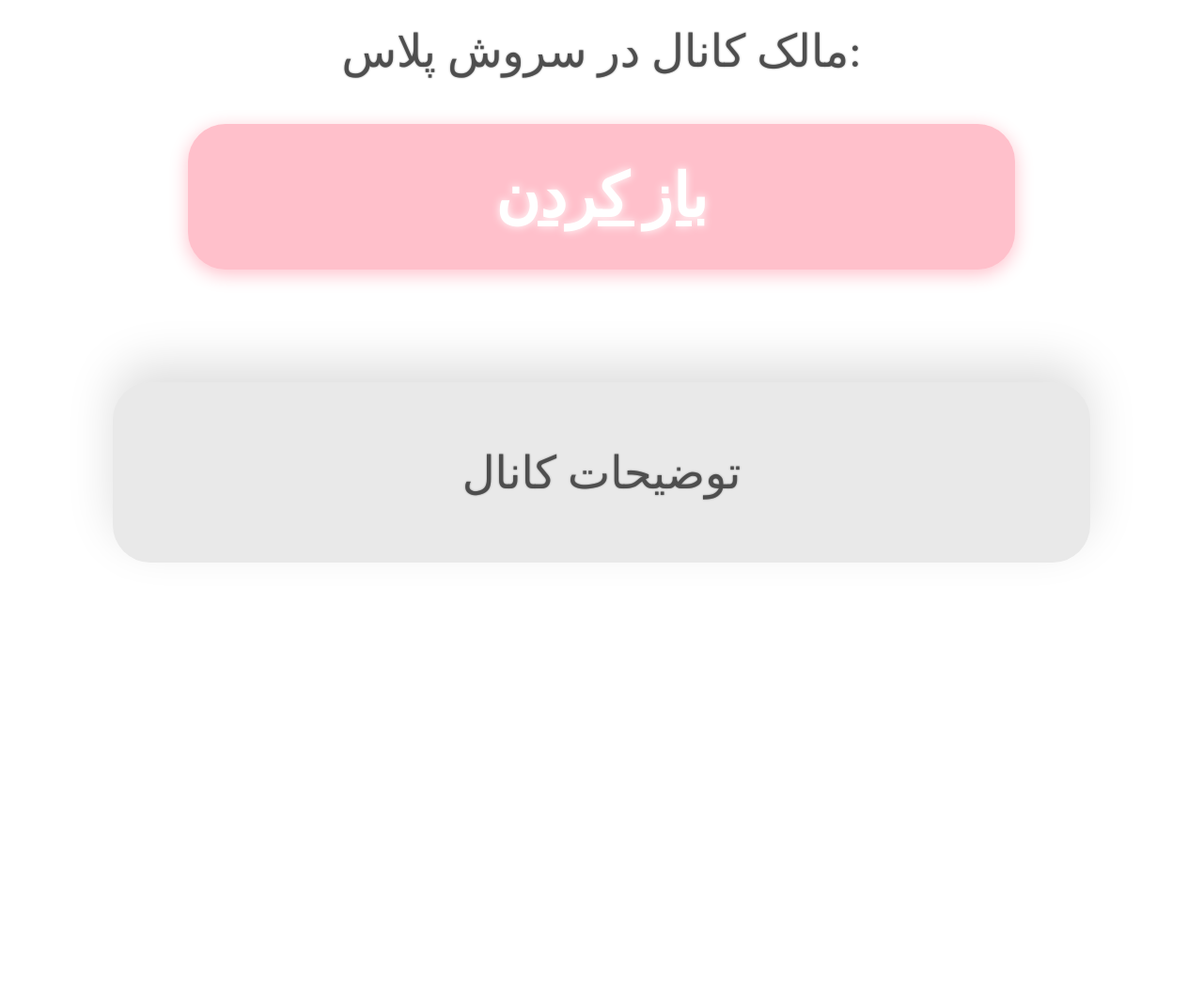
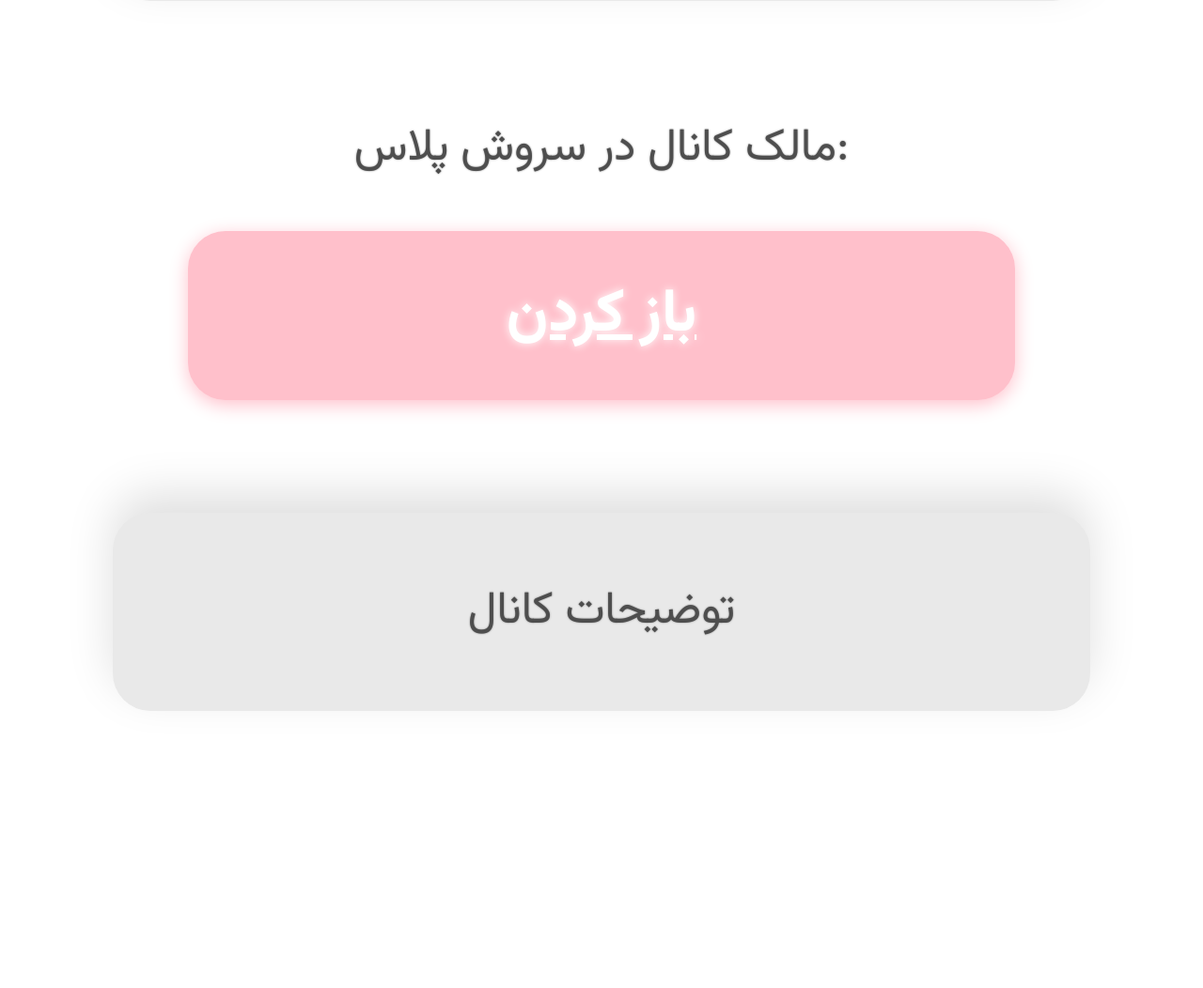
Before and after one commit to steven750MC/idhub, a PHP site: page /shokufe.html in a window 1280 px wide. Shown: the part 1656-2708 px from the top of the page at 94% size. Before the commit the page ends 2255 px from the top, so only its background shows below. Run offline with PHP 8.4, Linux system fonts and the light colour scheme.

Commit message:
Update style.css

```diff
--- a/style.css
+++ b/style.css
@@ -1,6 +1,7 @@
-	body {
+body {
       background: white;
       text-align: center;
+      font-family: 'Vazirmatn', sans-serif;
       margin: 0;
       padding: 0;
     }
```
